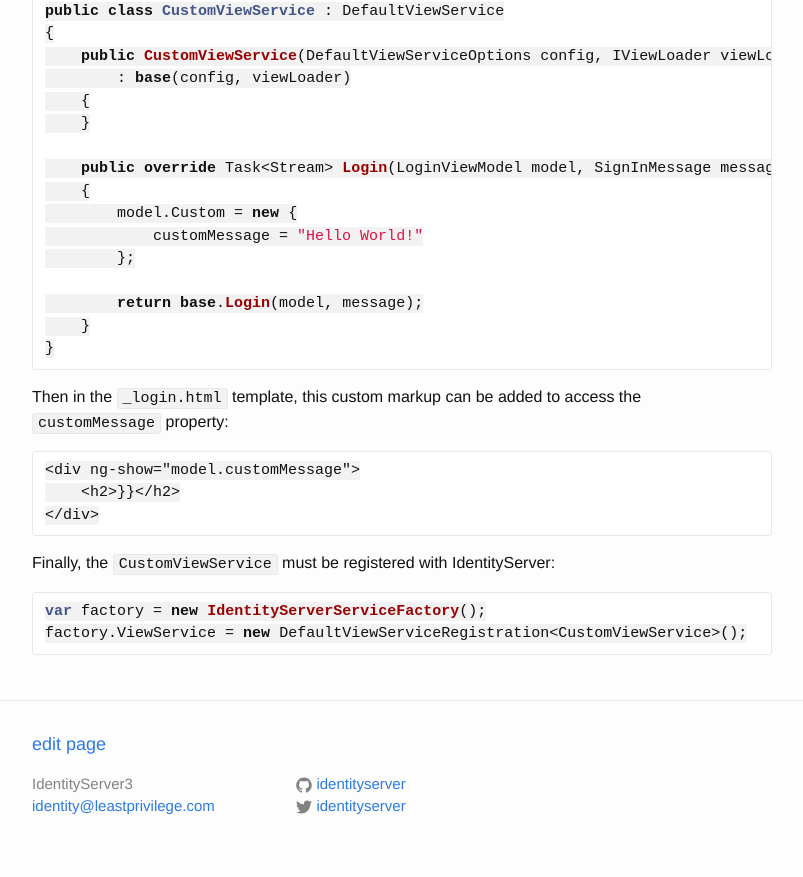
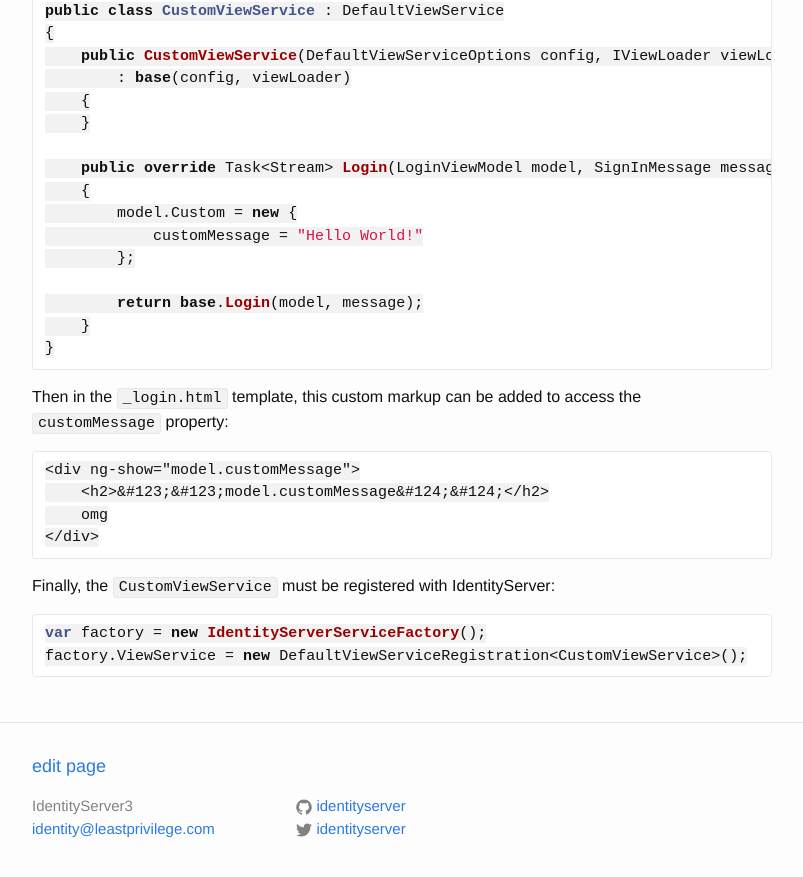
Before and after one commit to IdentityServer/Documentation, a Jekyll site: the page built from docsv2/advanced/DefaultViewService.md, in a window 1280 px wide and 900 px high, scrolled down 2412 px. Shown: the top 877 px of the window, without its empty margins (238-1041 px from the left). Built offline with Jekyll 4.4.1, drawn with Linux system fonts in a browser that asks for light colours; Markdown is read by kramdown in place of the engine named in the settings.

Commit message:
Update DefaultViewService.md

````diff
--- a/docsv2/advanced/DefaultViewService.md
+++ b/docsv2/advanced/DefaultViewService.md
@@ -95,7 +95,8 @@ Then in the `_login.html` template, this custom markup can be added to access th
 
 ```
 <div ng-show="model.customMessage">
-    <h2>{{{{model.customMessage}}}}</h2>
+    <h2>&#123;&#123;model.customMessage&#124;&#124;</h2>
+    omg
 </div>
 ```
 
````
